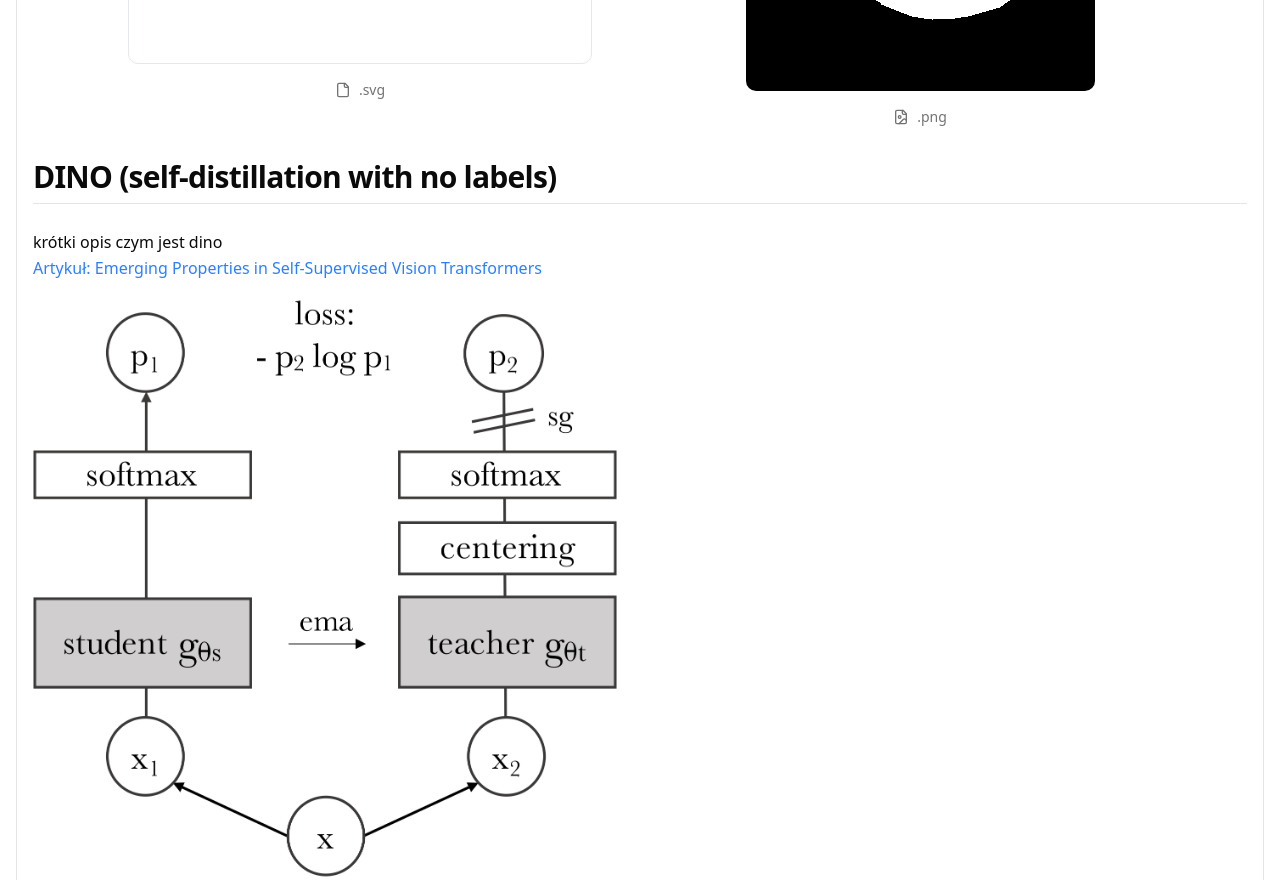
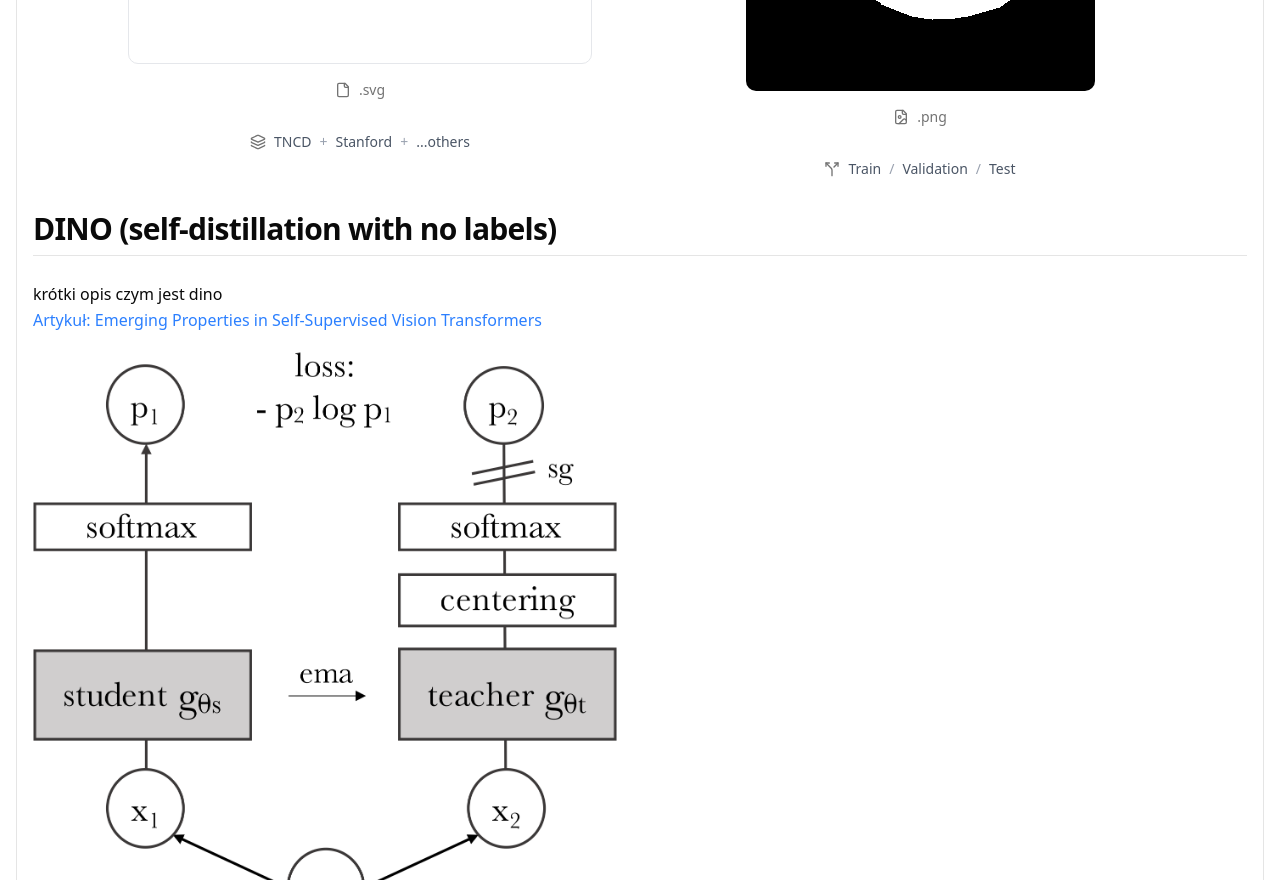
Before and after one commit to thyroid-pwr/thyroid-pwr, a React (Vite) app: page /architecture in a window 1280 px wide. Shown: the part 1240-2120 px from the top of the page. Built offline with nearby package versions, Linux system fonts and the light colour scheme.

Commit message:
small adjustments

```diff
--- a/src/pages/Page3/PreprocessingSection.tsx
+++ b/src/pages/Page3/PreprocessingSection.tsx
@@ -2,7 +2,7 @@ import imgInitial from "@/assets/img_initial.jpg";
 import maskInitial from "@/assets/mask_initial.svg";
 import imgPreprocessed from "@/assets/img_preprocessed.png";
 import maskPreprocessed from "@/assets/mask_preprocessed.png";
-import { ArrowRight, File, FileImage } from "lucide-react";
+import { ArrowRight, File, FileImage, Layers, Split } from "lucide-react";
 
 export function PreprocessingSection() {
   return (
@@ -41,6 +41,15 @@ export function PreprocessingSection() {
               <div className="flex justify-center items-center gap-2 text-sm text-muted-foreground">
                 <File className="size-4" />
                 <span>.svg</span>
+              </div>
+
+              <div className="!mt-8 flex items-center justify-center gap-2 text-sm text-muted-foreground">
+                <Layers className="size-4" />
+                <span className="font-medium text-gray-600">TNCD</span>
+                <span className="text-gray-400">+</span>
+                <span className="font-medium text-gray-600">Stanford</span>
+                <span className="text-gray-400">+</span>
+                <span className="font-medium text-gray-600">...others</span>
               </div>
             </div>
           </div>
@@ -84,6 +93,15 @@ export function PreprocessingSection() {
                 <FileImage className="size-4" />
                 <span>.png</span>
               </div>
+
+              <div className="!mt-8 flex items-center justify-center gap-2 text-sm text-muted-foreground">
+                <Split className="size-4" />
+                <span className="font-medium text-gray-600">Train</span>
+                <span className="text-gray-400">/</span>
+                <span className="font-medium text-gray-600">Validation</span>
+                <span className="text-gray-400">/</span>
+                <span className="font-medium text-gray-600">Test</span>
+              </div>
             </div>
           </div>
         </div>
```
